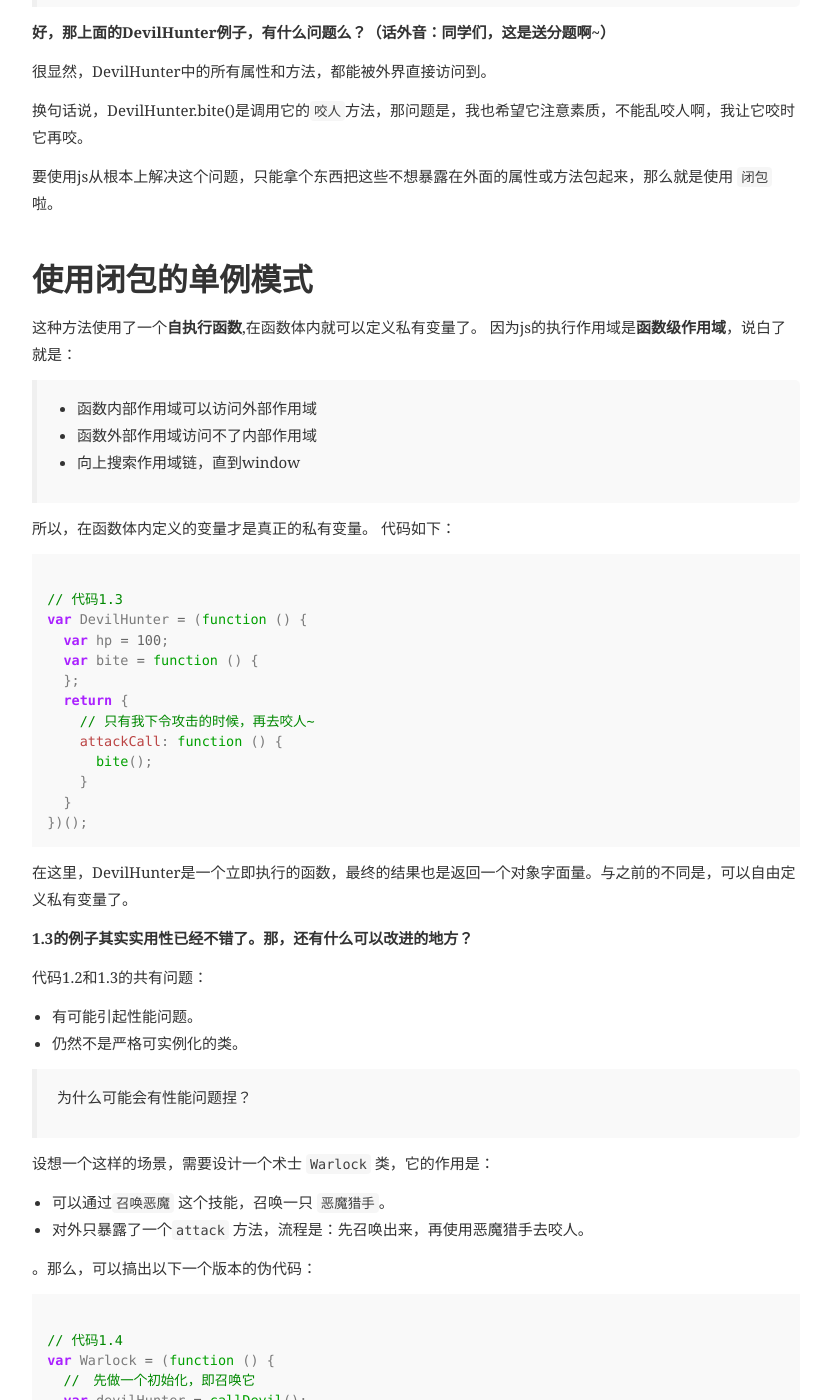
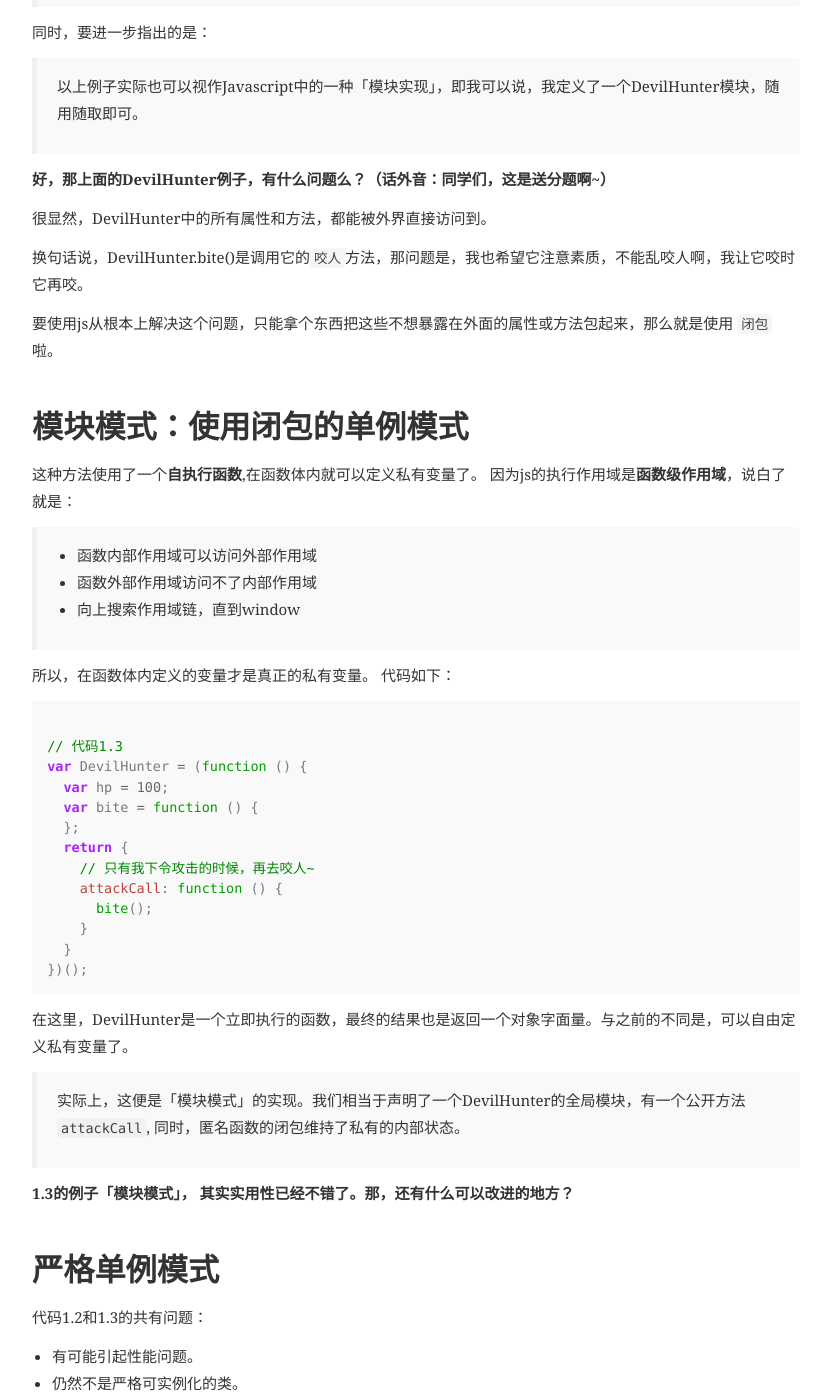
Before and after one commit to clancyz/clancyz.github.io, a Jekyll site: the page built from _posts/2015-09-27-Javascript-Design-pattern-Singleton.md, in a window 1280 px wide and 1400 px high, scrolled down 1462 px. Shown: the whole window, without its empty margins (224-1050 px from the left). Built offline with Jekyll 4.4.1, drawn with Linux system fonts in a browser that asks for light colours; nearby versions of some CDN libraries; some web fonts are replaced; comment, search, counter and statistics services are not loaded; some of the changed text lies outside the part shown.

Commit message:
fix singleton,add module

```diff
--- a/_posts/2015-09-27-Javascript-Design-pattern-Singleton.md
+++ b/_posts/2015-09-27-Javascript-Design-pattern-Singleton.md
@@ -2,7 +2,7 @@
 
 layout: post
 
-title: 大白话Javascript设计模式之单例模式(Singleton)
+title: 大白话Javascript设计模式之单例模式(Singleton) / 模块模式(Module)
 
 date: 2015-09-27 23:00:09
 
@@ -28,7 +28,7 @@ categories: blog
 > - 如果敌人把它打死了，然后你再使用 `召唤恶魔`　时，又得耗费2s的施法时间，重新召唤。
 
 
-## 最简单例模式：恶魔猎手
+## 最简单例模式(最简模块模式)：恶魔猎手
 
 最简单的单例模式代码, 就是一个{}表示的object对象，即**对象字面量**。
 
@@ -56,6 +56,10 @@ consoel.log(nima === nidaye) // => true
 > 非常明显，`尼玛`和`尼大爷`都是DevilHunter的副本，对象字面量为javascript里面的 `引用类型` ，它们都是个指向DevilHunter的指针。所以它们必然全等。
 > （是不是感觉枯燥多了。。）
 
+同时，要进一步指出的是：
+
+> 以上例子实际也可以视作Javascript中的一种「模块实现」，即我可以说，我定义了一个DevilHunter模块，随用随取即可。
+
 
 **好，那上面的DevilHunter例子，有什么问题么？（话外音：同学们，这是送分题啊~）**
 
@@ -65,7 +69,7 @@ consoel.log(nima === nidaye) // => true
 
 要使用js从根本上解决这个问题，只能拿个东西把这些不想暴露在外面的属性或方法包起来，那么就是使用 `闭包` 啦。
 
-## 使用闭包的单例模式
+## 模块模式：使用闭包的单例模式
 
 这种方法使用了一个**自执行函数**,在函数体内就可以定义私有变量了。
 因为js的执行作用域是**函数级作用域**，说白了就是：
@@ -94,7 +98,11 @@ var DevilHunter = (function () {
 
 在这里，DevilHunter是一个立即执行的函数，最终的结果也是返回一个对象字面量。与之前的不同是，可以自由定义私有变量了。
 
-**1.3的例子其实实用性已经不错了。那，还有什么可以改进的地方？**
+> 实际上，这便是「模块模式」的实现。我们相当于声明了一个DevilHunter的全局模块，有一个公开方法`attackCall`, 同时，匿名函数的闭包维持了私有的内部状态。
+
+**1.3的例子「模块模式」， 其实实用性已经不错了。那，还有什么可以改进的地方？**
+
+## 严格单例模式
 
 代码1.2和1.3的共有问题：
 
@@ -140,7 +148,7 @@ var Warlock = (function () {
 
 > 这个性能问题一般是在定义一个需要 `加载众多配置项` 或者 `读取大量数据` 的Singleton时会出现。
 >
-> 一般情况下，1.3的例子已经够用拉。
+> 一般情况下，1.3的例子「模块模式」已经够用拉。
 
 
 在这种情况下，在脚本加载时，我们其实有其他优先级更高的事情做，,即我们希望叫恶魔猎手攻击的时候，再给我去做那些初始化(花2s时间召唤)的工作, 即所谓的 `lazyload`。
@@ -184,4 +192,10 @@ Warlock.getInstance({hp: 200})
 
 {% endhighlight %}
 
+## 总结
+
+- 模块模式可以是简单对象自变量，也可以使用闭包创建；
+- 严格单例模式需要可实例化，对于资源密集或者配置开销很大导致初始化消耗性能较多的单例，可以进行惰性实例化。
+
+是否明白呢亲？
 以上。
```
Also changed, not shown: 3 other files.
